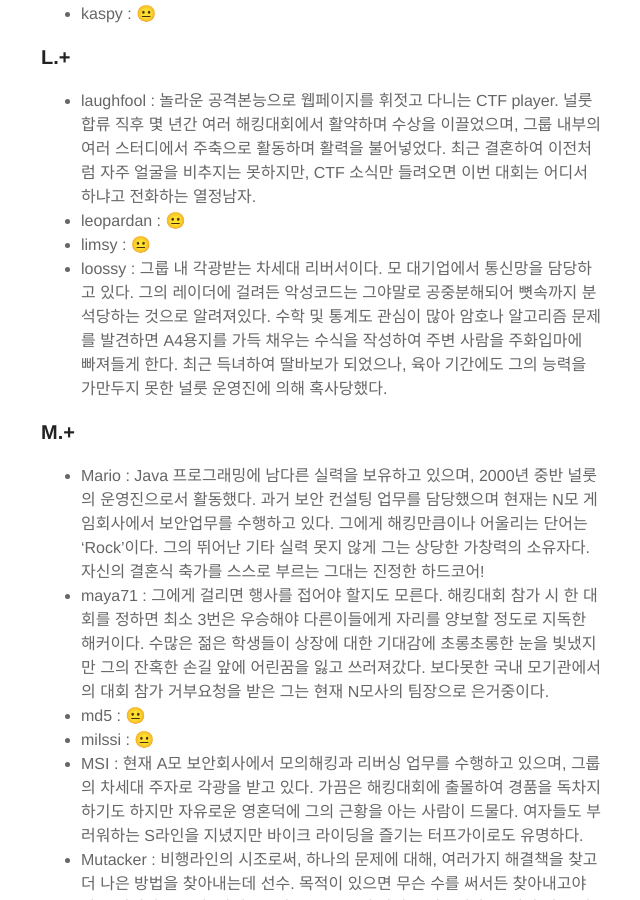
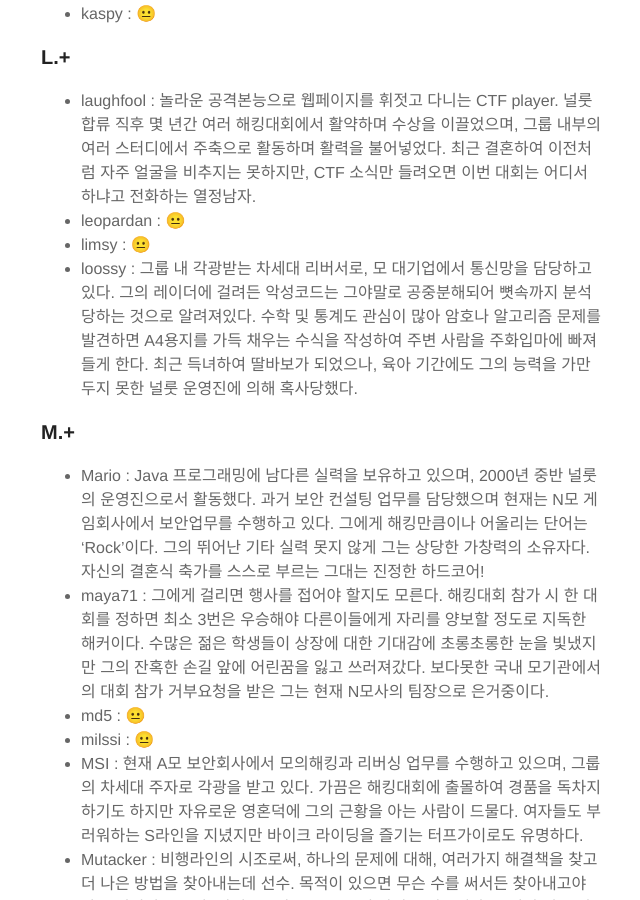
Before and after one commit to null2root/null2root.github.com, a Jekyll site: the page built from members.md, in a window 1280 px wide and 900 px high, scrolled down 2661 px. Shown: the whole window, without its empty margins (319-959 px from the left). Built offline with Jekyll 4.4.1, drawn with Linux system fonts in a browser that asks for light colours.

Commit message:
Update members.md

```diff
--- a/members.md
+++ b/members.md
@@ -81,7 +81,7 @@ It’s alphabetically ordered. It’s NOT related with size of ..  😳
 - laughfool : 놀라운 공격본능으로 웹페이지를 휘젓고 다니는 CTF player. 널룻 합류 직후 몇 년간 여러 해킹대회에서 활약하며 수상을 이끌었으며, 그룹 내부의 여러 스터디에서 주축으로 활동하며 활력을 불어넣었다. 최근 결혼하여 이전처럼 자주 얼굴을 비추지는 못하지만, CTF 소식만 들려오면 이번 대회는 어디서 하냐고 전화하는 열정남자.
 - leopardan : 😐
 - limsy : 😐
-- loossy : 그룹 내 각광받는 차세대 리버서이다. 모 대기업에서 통신망을 담당하고 있다. 그의 레이더에 걸려든 악성코드는 그야말로 공중분해되어 뼛속까지 분석당하는 것으로 알려져있다. 수학 및 통계도 관심이 많아 암호나 알고리즘 문제를 발견하면 A4용지를 가득 채우는 수식을 작성하여 주변 사람을 주화입마에 빠져들게 한다. 최근 득녀하여 딸바보가 되었으나, 육아 기간에도 그의 능력을 가만두지 못한 널룻 운영진에 의해 혹사당했다.
+- loossy : 그룹 내 각광받는 차세대 리버서로, 모 대기업에서 통신망을 담당하고 있다. 그의 레이더에 걸려든 악성코드는 그야말로 공중분해되어 뼛속까지 분석당하는 것으로 알려져있다. 수학 및 통계도 관심이 많아 암호나 알고리즘 문제를 발견하면 A4용지를 가득 채우는 수식을 작성하여 주변 사람을 주화입마에 빠져들게 한다. 최근 득녀하여 딸바보가 되었으나, 육아 기간에도 그의 능력을 가만두지 못한 널룻 운영진에 의해 혹사당했다.
 
 ### M.+
 
```
